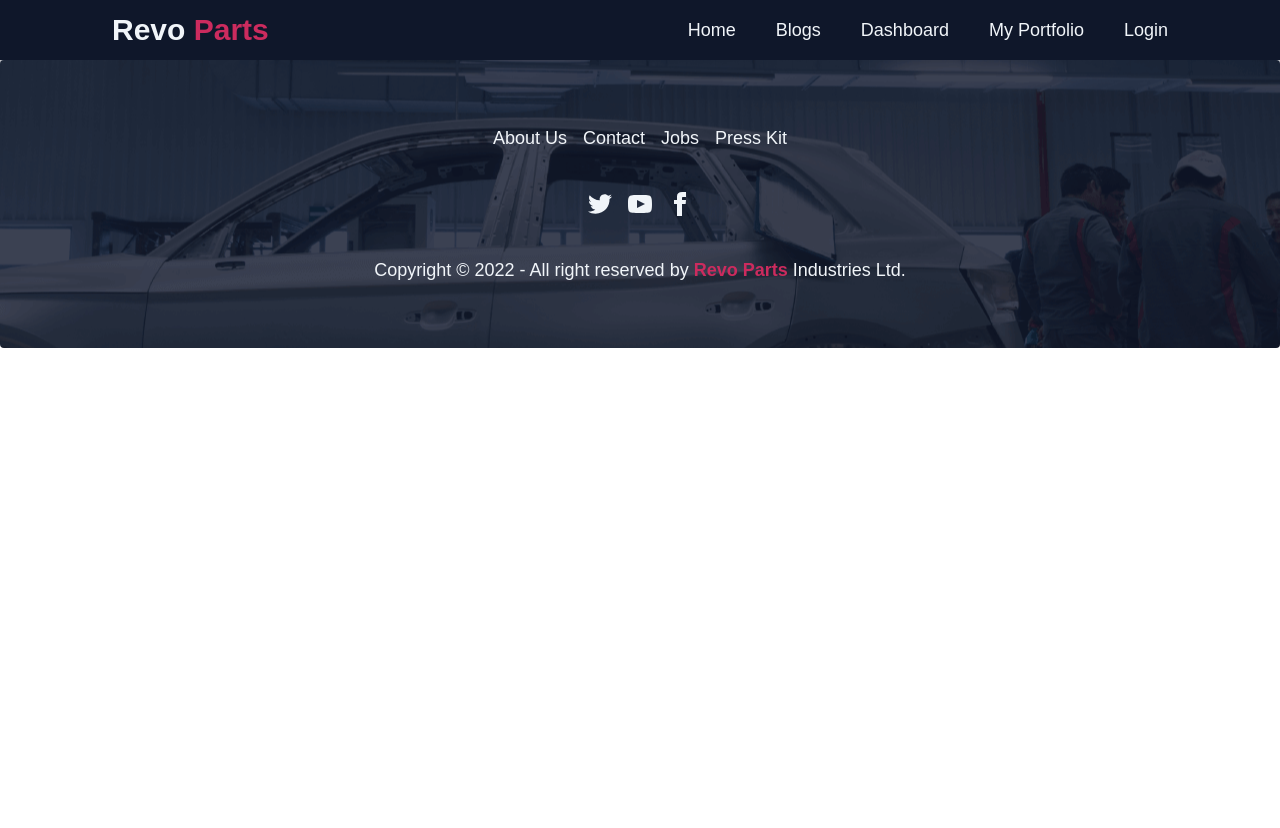
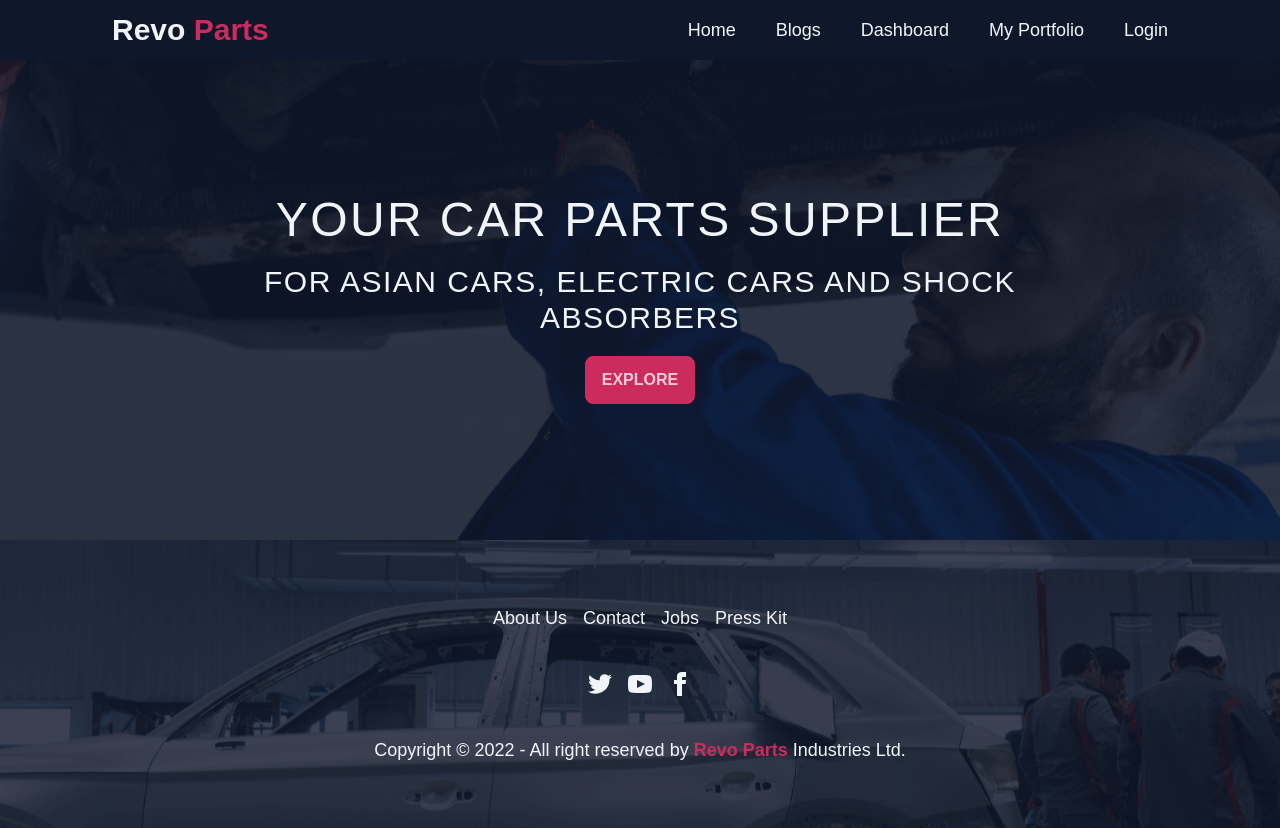
Before and after one commit to rockydey/revo-parts-manufacture-client, a React (Create React App) app: page / in a window 1280 px wide. Before the commit the page ends 800 px from the top, so only its background shows below. Built offline with nearby package versions, Linux system fonts and the light colour scheme.

Commit message:
home page banner section complete

```diff
--- /dev/null
+++ b/src/Pages/Home/Banner.jsx
@@ -0,0 +1,14 @@
+import React from 'react';
+import banner from '../../assists/banner.png';
+
+const Banner = () => {
+    return (
+        <div className='h-[60vh] flex flex-col items-center justify-center' style={{ background: `url(${banner})`, backgroundPosition: "center", backgroundRepeat: "no-repeat" }}>
+            <h1 className='text-slate-100 md:text-5xl text-2xl tracking-wider'>YOUR CAR PARTS SUPPLIER</h1>
+            <h3 className='text-slate-100 md:text-3xl text-lg md:mt-5 mt-4 lg:w-3/5 w-full text-center tracking-wider'>FOR ASIAN CARS, ELECTRIC CARS AND SHOCK ABSORBERS</h3>
+            <a href='#parts' className='btn btn-primary md:mt-5 mt-4 text-base font-semibold'>Explore</a>
+        </div>
+    );
+};
+
+export default Banner;
--- a/src/Pages/Home/Home.jsx
+++ b/src/Pages/Home/Home.jsx
@@ -1,9 +1,10 @@
 import React from 'react';
+import Banner from './Banner';
 
 const Home = () => {
     return (
         <div>
-
+            <Banner/>
         </div>
     );
 };
--- a/src/Pages/Shared/Footer.jsx
+++ b/src/Pages/Shared/Footer.jsx
@@ -5,18 +5,18 @@ import footerImage from '../../assists/footer.png';
 const Footer = () => {
     const year = new Date()
     return (
-        <footer class="footer footer-center md:p-16 p-8 text-base-content rounded" style={{ background: `url(${footerImage})`, backgroundPosition: 'center', backgroundRepeat: "no-repeat" }}>
-            <div class="grid grid-flow-col gap-4">
-                <Link to='/myPortfolio' class="link link-hover text-slate-100 text-lg">About Us</Link>
-                <Link to='/' class="link link-hover text-slate-100 text-lg">Contact</Link>
-                <Link to='/' class="link link-hover text-slate-100 text-lg">Jobs</Link>
-                <Link to='/' class="link link-hover text-slate-100 text-lg">Press Kit</Link>
+        <footer className="footer footer-center md:p-16 p-8 text-base-content" style={{ background: `url(${footerImage})`, backgroundPosition: 'center', backgroundRepeat: "no-repeat" }}>
+            <div className="grid grid-flow-col gap-4">
+                <Link to='/myPortfolio' className="link link-hover text-slate-100 text-lg">About Us</Link>
+                <Link to='/' className="link link-hover text-slate-100 text-lg">Contact</Link>
+                <Link to='/' className="link link-hover text-slate-100 text-lg">Jobs</Link>
+                <Link to='/' className="link link-hover text-slate-100 text-lg">Press Kit</Link>
             </div>
             <div>
-                <div class="grid grid-flow-col gap-4">
-                    <a className='text-slate-100' title='Follow us on twitter' href='https://twitter.com/' target=''><svg xmlns="http://www.w3.org/2000/svg" width="24" height="24" viewBox="0 0 24 24" class="fill-current"><path d="M24 4.557c-.883.392-1.832.656-2.828.775 1.017-.609 1.798-1.574 2.165-2.724-.951.564-2.005.974-3.127 1.195-.897-.957-2.178-1.555-3.594-1.555-3.179 0-5.515 2.966-4.797 6.045-4.091-.205-7.719-2.165-10.148-5.144-1.29 2.213-.669 5.108 1.523 6.574-.806-.026-1.566-.247-2.229-.616-.054 2.281 1.581 4.415 3.949 4.89-.693.188-1.452.232-2.224.084.626 1.956 2.444 3.379 4.6 3.419-2.07 1.623-4.678 2.348-7.29 2.04 2.179 1.397 4.768 2.212 7.548 2.212 9.142 0 14.307-7.721 13.995-14.646.962-.695 1.797-1.562 2.457-2.549z"></path></svg></a>
-                    <a className='text-slate-100' title='Subscribe our channel' href='https://www.youtube.com/' target=''><svg xmlns="http://www.w3.org/2000/svg" width="24" height="24" viewBox="0 0 24 24" class="fill-current"><path d="M19.615 3.184c-3.604-.246-11.631-.245-15.23 0-3.897.266-4.356 2.62-4.385 8.816.029 6.185.484 8.549 4.385 8.816 3.6.245 11.626.246 15.23 0 3.897-.266 4.356-2.62 4.385-8.816-.029-6.185-.484-8.549-4.385-8.816zm-10.615 12.816v-8l8 3.993-8 4.007z"></path></svg></a>
-                    <a className='text-slate-100' title='Like our facebook page' href='https://web.facebook.com/' target=''><svg xmlns="http://www.w3.org/2000/svg" width="24" height="24" viewBox="0 0 24 24" class="fill-current"><path d="M9 8h-3v4h3v12h5v-12h3.642l.358-4h-4v-1.667c0-.955.192-1.333 1.115-1.333h2.885v-5h-3.808c-3.596 0-5.192 1.583-5.192 4.615v3.385z"></path></svg></a>
+                <div className="grid grid-flow-col gap-4">
+                    <a title='Follow us on twitter' href='https://twitter.com/' target=''><svg xmlns="http://www.w3.org/2000/svg" width="24" height="24" viewBox="0 0 24 24" className="fill-current text-slate-100"><path d="M24 4.557c-.883.392-1.832.656-2.828.775 1.017-.609 1.798-1.574 2.165-2.724-.951.564-2.005.974-3.127 1.195-.897-.957-2.178-1.555-3.594-1.555-3.179 0-5.515 2.966-4.797 6.045-4.091-.205-7.719-2.165-10.148-5.144-1.29 2.213-.669 5.108 1.523 6.574-.806-.026-1.566-.247-2.229-.616-.054 2.281 1.581 4.415 3.949 4.89-.693.188-1.452.232-2.224.084.626 1.956 2.444 3.379 4.6 3.419-2.07 1.623-4.678 2.348-7.29 2.04 2.179 1.397 4.768 2.212 7.548 2.212 9.142 0 14.307-7.721 13.995-14.646.962-.695 1.797-1.562 2.457-2.549z"></path></svg></a>
+                    <a title='Subscribe our channel' href='https://www.youtube.com/' target=''><svg xmlns="http://www.w3.org/2000/svg" width="24" height="24" viewBox="0 0 24 24" className="fill-current text-slate-100"><path d="M19.615 3.184c-3.604-.246-11.631-.245-15.23 0-3.897.266-4.356 2.62-4.385 8.816.029 6.185.484 8.549 4.385 8.816 3.6.245 11.626.246 15.23 0 3.897-.266 4.356-2.62 4.385-8.816-.029-6.185-.484-8.549-4.385-8.816zm-10.615 12.816v-8l8 3.993-8 4.007z"></path></svg></a>
+                    <a title='Like our facebook page' href='https://web.facebook.com/' target=''><svg xmlns="http://www.w3.org/2000/svg" width="24" height="24" viewBox="0 0 24 24" className="fill-current text-slate-100"><path d="M9 8h-3v4h3v12h5v-12h3.642l.358-4h-4v-1.667c0-.955.192-1.333 1.115-1.333h2.885v-5h-3.808c-3.596 0-5.192 1.583-5.192 4.615v3.385z"></path></svg></a>
                 </div>
             </div>
             <div>
```
